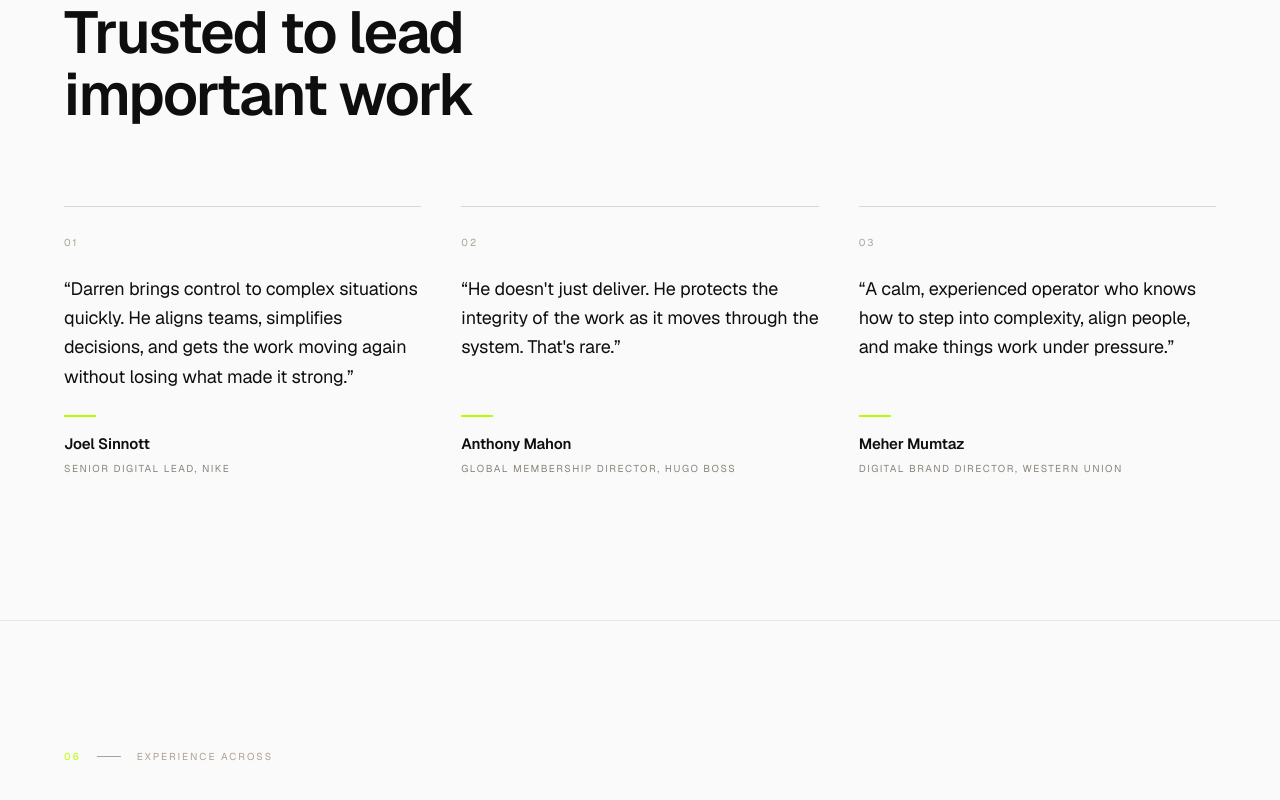
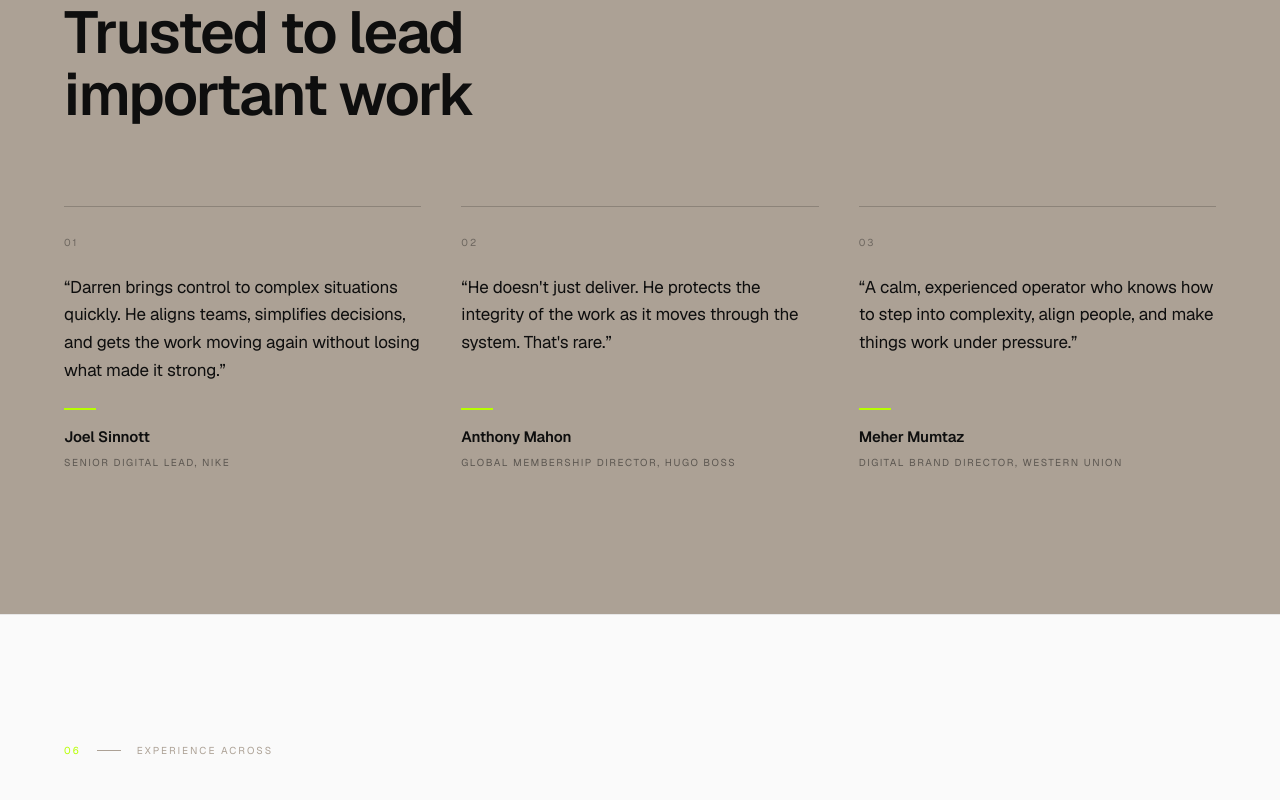
Before and after one commit to darrenbrett-lang/dabhands.delivery, a Next.js app: page / in a window 1280 px wide. Shown: the part 4931-5731 px from the top of the page. Built offline with nearby package versions, Linux system fonts and the light colour scheme.

Commit message:
Set testimonials section background to brown (#ACA195)

```diff
--- a/pages/index.tsx
+++ b/pages/index.tsx
@@ -447,7 +447,7 @@ export default function Home() {
           </section>
 
           {/* ── TESTIMONIALS ──────────────────────────── */}
-          <section className="bg-dab-cream border-t border-dab-charcoal/8 py-24 md:py-36">
+          <section className="bg-dab-brown border-t border-dab-brown py-24 md:py-36">
             <div className="max-w-screen-xl mx-auto px-6 md:px-10 lg:px-16">
               <FadeUp><Label index="05">Trusted to lead important work</Label></FadeUp>
               <FadeUp delay={0.08}>
@@ -460,16 +460,15 @@ export default function Home() {
                 {testimonials.map((t, i) => (
                   <FadeUp key={t.author} delay={0.08 * i}>
                     <div className="space-y-6 h-full flex flex-col">
-                      {/* Brown top rule — Palantir callout style */}
-                      <div className="h-px w-full bg-dab-brown/40" />
-                      <div className="font-mono text-[10px] tracking-[0.2em] text-dab-brown pt-1">{String(i + 1).padStart(2, '0')}</div>
-                      <p className="text-base md:text-lg text-dab-charcoal leading-relaxed flex-1">
+                      <div className="h-px w-full bg-dab-charcoal/20" />
+                      <div className="font-mono text-[10px] tracking-[0.2em] text-dab-charcoal/40 pt-1">{String(i + 1).padStart(2, '0')}</div>
+                      <p className="text-[15px] md:text-[17px] text-dab-charcoal leading-relaxed flex-1">
                         &ldquo;{t.quote}&rdquo;
                       </p>
                       <div>
                         <span className="signal-rule mb-4" />
                         <p className="font-semibold text-dab-charcoal text-[15px]">{t.author}</p>
-                        <p className="font-mono text-[10px] tracking-[0.15em] uppercase text-dab-taupe mt-1.5">{t.title}</p>
+                        <p className="font-mono text-[10px] tracking-[0.15em] uppercase text-dab-charcoal/50 mt-1.5">{t.title}</p>
                       </div>
                     </div>
                   </FadeUp>
```
